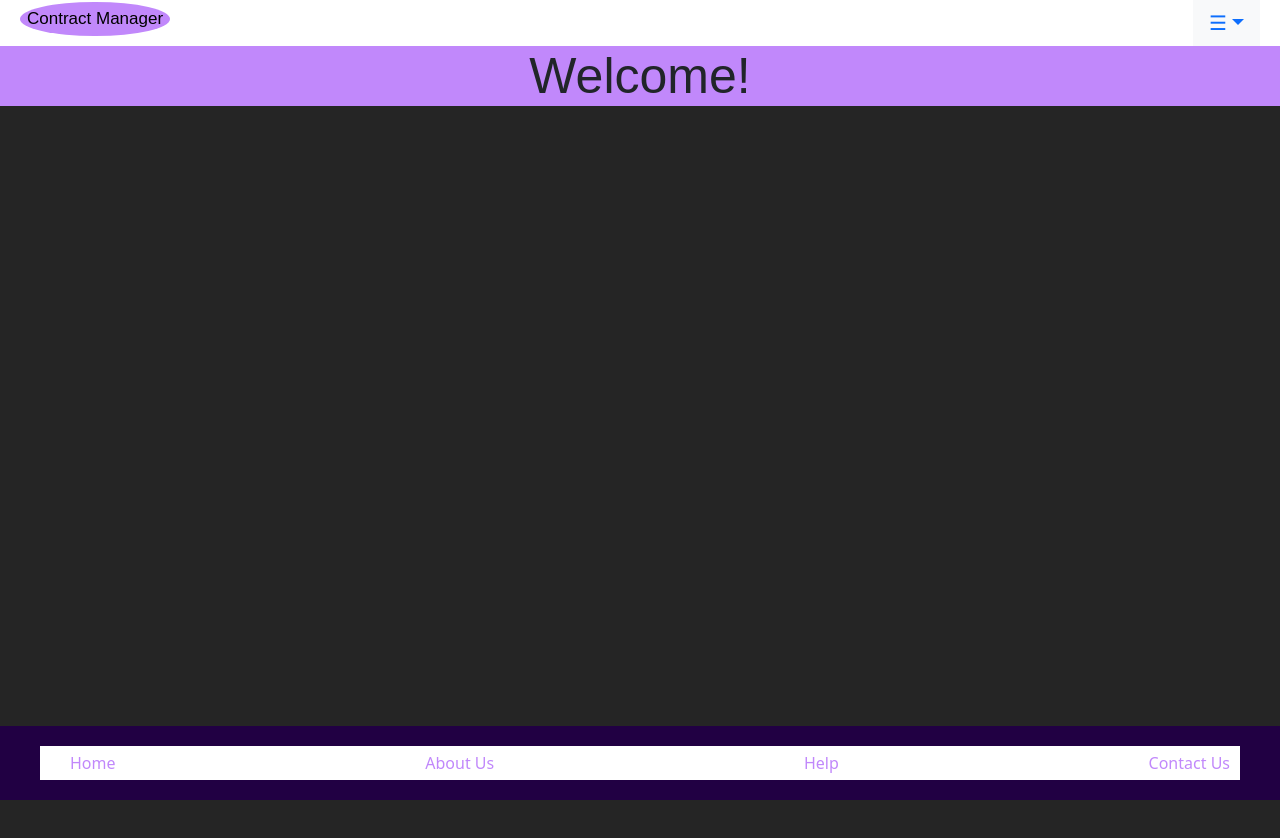
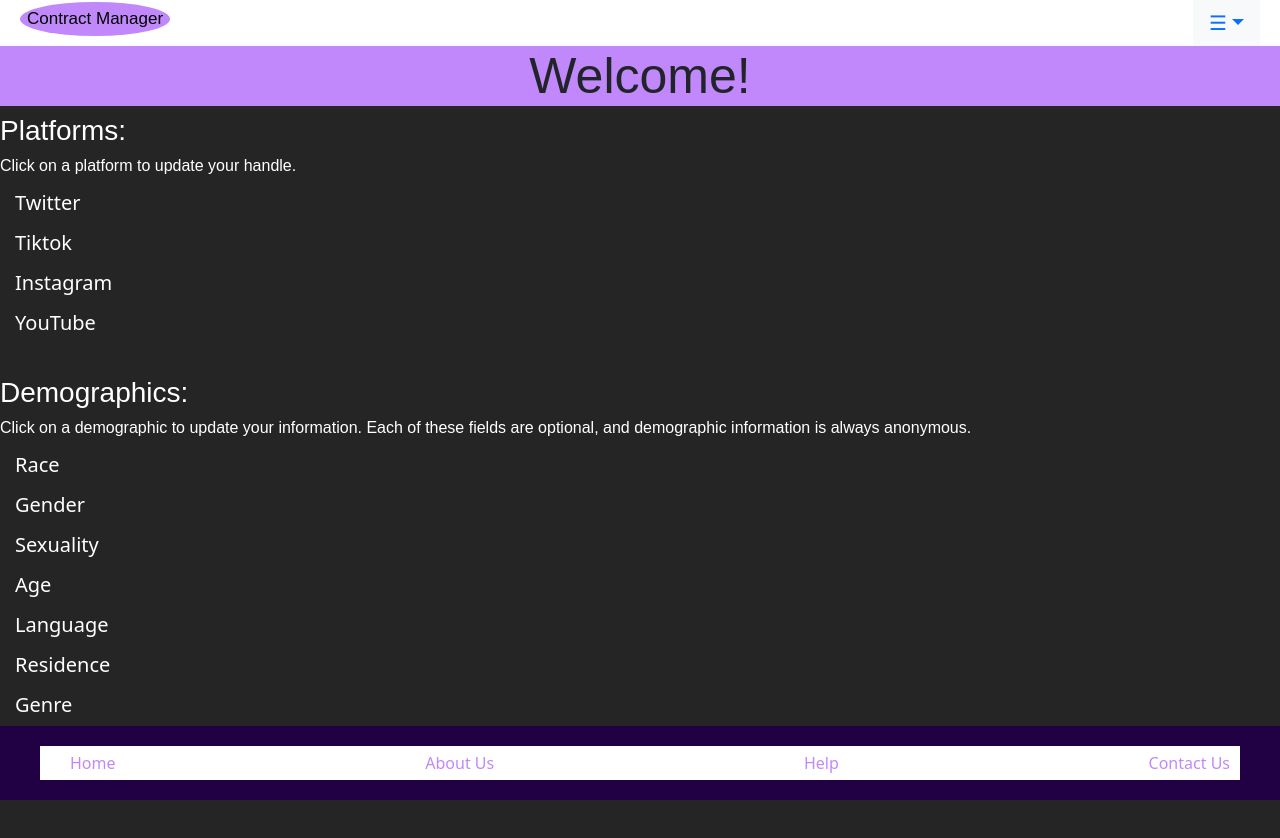
Before and after one commit to Contract-Manager-usfca/contract_manager, a React (Create React App) app in the folder frontend/contract-manager/: page /Dashboard in a window 1280 px wide. Shown: the top 838 px of the page. Built offline with nearby package versions, Linux system fonts and the light colour scheme; a web font is replaced by a local one.

Commit message:
dummy profile page

```diff
--- a/frontend/contract-manager/src/components/Auth0Provider.js
+++ b/frontend/contract-manager/src/components/Auth0Provider.js
@@ -1,4 +1,4 @@
-import { Auth0Provider } from '@auth0/auth0-react';
+import { Auth0Provider } from "@auth0/auth0-react";
 
 const Auth0ProviderWithHistory = ({ children }) => {
   return (
--- a/frontend/contract-manager/src/components/Dashboard.js
+++ b/frontend/contract-manager/src/components/Dashboard.js
@@ -1,13 +1,255 @@
-import React from 'react';
-import UserProfile from './UserProfile'; // Import the UserProfile component
+import React, { useState } from "react";
+import UserProfile from "./UserProfile";
+
+const styles = {
+  platformBtn: {
+    padding: "5px 15px",
+    fontSize: "20px",
+    border: "none",
+    borderRadius: "4px",
+    cursor: "pointer",
+    backgroundColor: "transparent",
+    color: "white",
+  },
+  submitBtn: {
+    padding: "5px 15px",
+    fontSize: "20px",
+    border: "none",
+    borderRadius: "4px",
+    cursor: "pointer",
+    backgroundColor: "transparent",
+    color: "white",
+    visibility: "hidden",
+  },
+};
+
+function AddInput(saveId, inputId, cancelId, deleteId) {
+  var s = document.getElementById(saveId);
+  var i = document.getElementById(inputId);
+  var c = document.getElementById(cancelId);
+  var d = document.getElementById(deleteId);
+  if (s.style.visibility === "hidden") {
+    s.style.visibility = "visible";
+    i.style.visibility = "visible";
+    c.style.visibility = "visible";
+    d.style.visibility = "visible";
+  }
+}
+
+function CancelAdd(saveId, inputId, cancelId, deleteId) {
+  var s = document.getElementById(saveId);
+  var i = document.getElementById(inputId);
+  var c = document.getElementById(cancelId);
+  var d = document.getElementById(deleteId);
+  if (s.style.visibility === "visible") {
+    s.style.visibility = "hidden";
+    i.style.visibility = "hidden";
+    c.style.visibility = "hidden";
+    d.style.visibility = "hidden";
+
+    // Reset the input field to empty
+    if (i && i.tagName === "INPUT") {
+      i.value = "";
+    }
+  }
+}
+
+function SaveAdd(saveId, inputId, cancelId, elementId, deleteId) {
+  CancelAdd(saveId, inputId, cancelId, deleteId);
+  var p = document.getElementById(elementId);
+  p.style.color = "green";
+}
+
+function ElementInput({ element, savedText, onSave, onCancel, onDelete }) {
+  return (
+    <div>
+      <button
+        onClick={() =>
+          AddInput(
+            `${element}Save`,
+            `${element}Input`,
+            `${element}Cancel`,
+            `${element}Delete`
+          )
+        }
+        id={element}
+        style={styles.platformBtn}
+      >
+        {element}
+      </button>
+      <p style={{ display: "inline-block" }}>{savedText}</p>
+      <input
+        type="text"
+        id={`${element}Input`}
+        style={{ visibility: "hidden" }}
+      />
+      <button
+        onClick={() =>
+          onSave(
+            `${element}Save`,
+            `${element}Input`,
+            `${element}Cancel`,
+            element,
+            `${element}Delete`
+          )
+        }
+        id={`${element}Save`}
+        style={styles.submitBtn}
+      >
+        Save
+      </button>
+      <button
+        onClick={() =>
+          onDelete(
+            `${element}Save`,
+            `${element}Input`,
+            `${element}Cancel`,
+            element,
+            `${element}Delete`
+          )
+        }
+        id={`${element}Delete`}
+        style={styles.submitBtn}
+      >
+        Delete
+      </button>
+      <button
+        onClick={() =>
+          onCancel(
+            `${element}Save`,
+            `${element}Input`,
+            `${element}Cancel`,
+            `${element}Delete`
+          )
+        }
+        id={`${element}Cancel`}
+        style={styles.submitBtn}
+      >
+        Cancel
+      </button>
+    </div>
+  );
+}
 
 function Dashboard() {
+  const [savedText, setSavedText] = useState({
+    Twitter: "",
+    Tiktok: "",
+    Instagram: "",
+    YouTube: "",
+    Race: "",
+    Gender: "",
+    Sexuality: "",
+    Age: "",
+    Language: "",
+    Residence: "",
+    Genre: "",
+  });
+
+  const handleInputAndSave = (
+    saveId,
+    inputId,
+    cancelId,
+    elementId,
+    deleteId
+  ) => {
+    var inputElement = document.getElementById(inputId);
+    if (inputElement) {
+      const inputValue = inputElement.value;
+      if (inputValue) {
+        setSavedText((prevSavedText) => ({
+          ...prevSavedText,
+          [elementId]: inputValue,
+        }));
+      } else {
+        // Handle empty input or other conditions
+        // For example, you can display an error message
+      }
+    }
+    SaveAdd(saveId, inputId, cancelId, elementId, deleteId);
+  };
+
+  const handleDelete = (saveId, inputId, cancelId, elementId, deleteId) => {
+    CancelAdd(saveId, inputId, cancelId, deleteId);
+    var p = document.getElementById(elementId);
+    p.style.color = "white";
+    setSavedText((prevSavedText) => ({
+      ...prevSavedText,
+      [elementId]: "",
+    }));
+  };
+
   return (
-    <div style={{ display: 'flex', flexDirection: 'column', minHeight: '100vh', backgroundColor: '#252525', paddingBottom: '100px' }}>
-      <h3 style={{ backgroundColor: '#C188FB', textAlign: 'center', fontSize: '50px' }}> Welcome! </h3>
+    <div
+      style={{
+        display: "flex",
+        flexDirection: "column",
+        minHeight: "100vh",
+        backgroundColor: "#252525",
+        paddingBottom: "100px",
+      }}
+    >
+      <h3
+        style={{
+          backgroundColor: "#C188FB",
+          textAlign: "center",
+          fontSize: "50px",
+        }}
+      >
+        {" "}
+        Welcome!{" "}
+      </h3>
 
       {/* Include the UserProfile component to display the user's name */}
       <UserProfile />
+
+      <div style={{ color: "white" }}>
+        <h3>Platforms:</h3>
+        <h6>Click on a platform to update your handle.</h6>
+        {Object.keys(savedText)
+          .filter(
+            (platform) =>
+              platform === "Twitter" ||
+              platform === "Tiktok" ||
+              platform === "Instagram" ||
+              platform === "YouTube"
+          )
+          .map((platform) => (
+            <ElementInput
+              key={platform}
+              element={platform}
+              savedText={savedText[platform]}
+              onSave={handleInputAndSave}
+              onCancel={CancelAdd}
+              onDelete={handleDelete}
+            />
+          ))}
+        <h3>
+          <br></br>Demographics:
+        </h3>
+        <h6>
+          Click on a demographic to update your information. Each of these
+          fields are optional, and demographic information is always anonymous.
+        </h6>
+        {Object.keys(savedText)
+          .filter(
+            (demographic) =>
+              demographic !== "Twitter" &&
+              demographic !== "Tiktok" &&
+              demographic !== "Instagram" &&
+              demographic !== "YouTube"
+          )
+          .map((demographic) => (
+            <ElementInput
+              key={demographic}
+              element={demographic}
+              savedText={savedText[demographic]}
+              onSave={handleInputAndSave}
+              onCancel={CancelAdd}
+              onDelete={handleDelete}
+            />
+          ))}
+      </div>
     </div>
   );
 }
--- a/frontend/contract-manager/src/components/UserProfile.js
+++ b/frontend/contract-manager/src/components/UserProfile.js
@@ -1,28 +1,49 @@
-import React, {useEffect, useState} from 'react';
-import { useAuth0 } from '@auth0/auth0-react';
+import React, { useEffect, useState } from "react";
+import { useAuth0 } from "@auth0/auth0-react";
+import Button from "react-bootstrap/esm/Button";
 
 function UserProfile() {
-  const { getIdTokenClaims } = useAuth0();
-  const [userName, setUserName] = useState('');
+  const { getIdTokenClaims, isLoading, loginWithRedirect, logout } = useAuth0();
+  const [userName, setUserName] = useState("");
 
   useEffect(() => {
     const fetchUserProfile = async () => {
-      try {
-        const idTokenClaims = await getIdTokenClaims();
-        const name = idTokenClaims?.name || '';
-        setUserName(name);
-      } catch (error) {
-        console.error('Error retrieving ID token claims:', error);
+      if (!isLoading) {
+        try {
+          const idTokenClaims = await getIdTokenClaims();
+          const name = idTokenClaims?.name || "";
+          setUserName(name);
+        } catch (error) {
+          console.error("Error retrieving ID token claims:", error);
+        }
       }
     };
 
     fetchUserProfile();
-  }, [getIdTokenClaims]);
+  }, [getIdTokenClaims, isLoading]);
 
   return (
     <div>
       {userName && (
-        <p style={{color: 'white', textAlign: 'center'}} >You're currently logged in as {userName}. <a href="/" style={{ color: '#C188FB' }}>Not you?</a> </p>
+        <p style={{ color: "white", textAlign: "center" }}>
+          You're currently logged in as {userName}.
+          <Button
+            className="btn-margin"
+            style={{
+              color: "#C188FB",
+              backgroundColor: "transparent",
+              border: "none",
+              fontStyle: "italic",
+              textDecoration: "underline",
+            }}
+            //find a way to log out and immediately bring user back to log in page
+            onClick={async () => {
+              logout();
+            }}
+          >
+            Not you?
+          </Button>
+        </p>
       )}
     </div>
   );
```
Also changed, not shown: frontend/contract-manager/src/components/Footer.js (+34 -26 lines), frontend/contract-manager/src/components/HomePage.js (+75 -57 lines), frontend/contract-manager/src/components/Navbar.js (+57 -27 lines).
